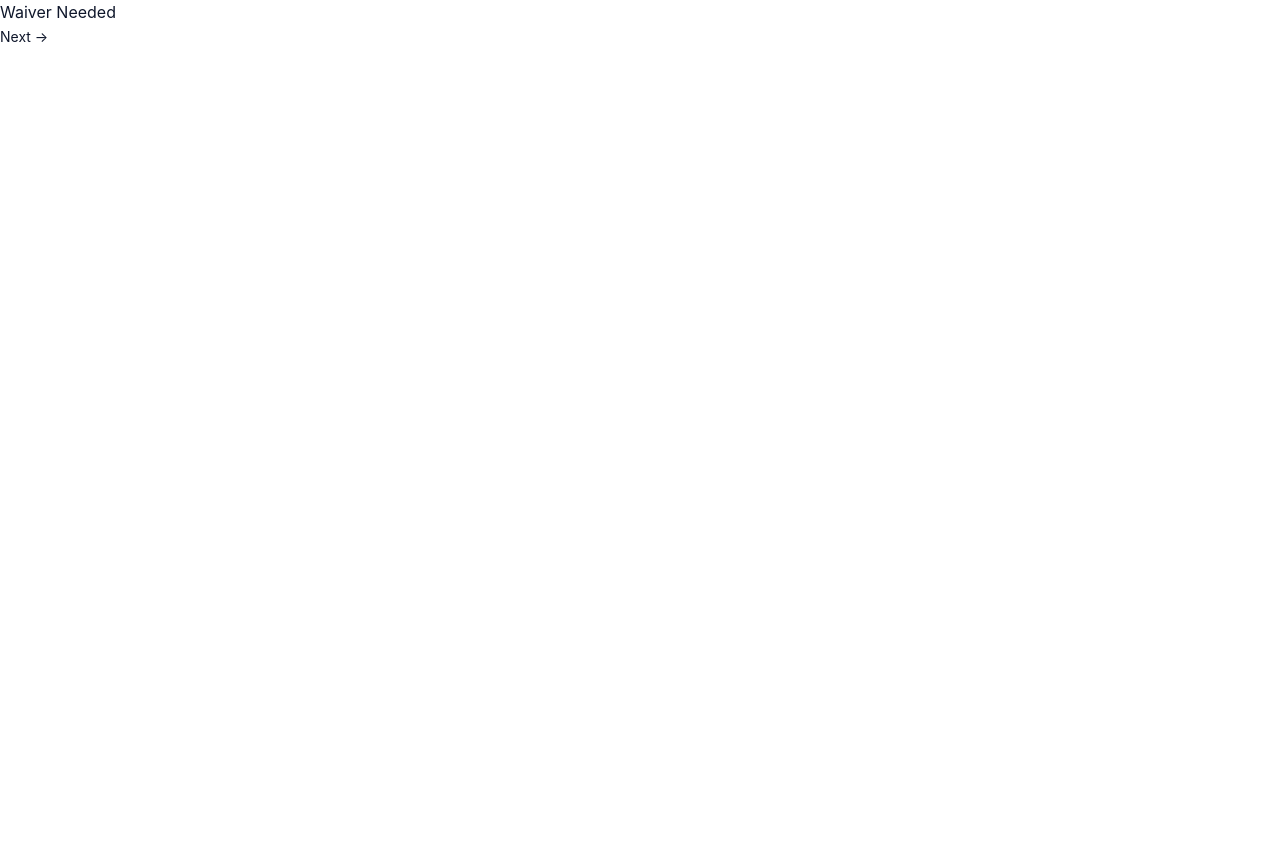
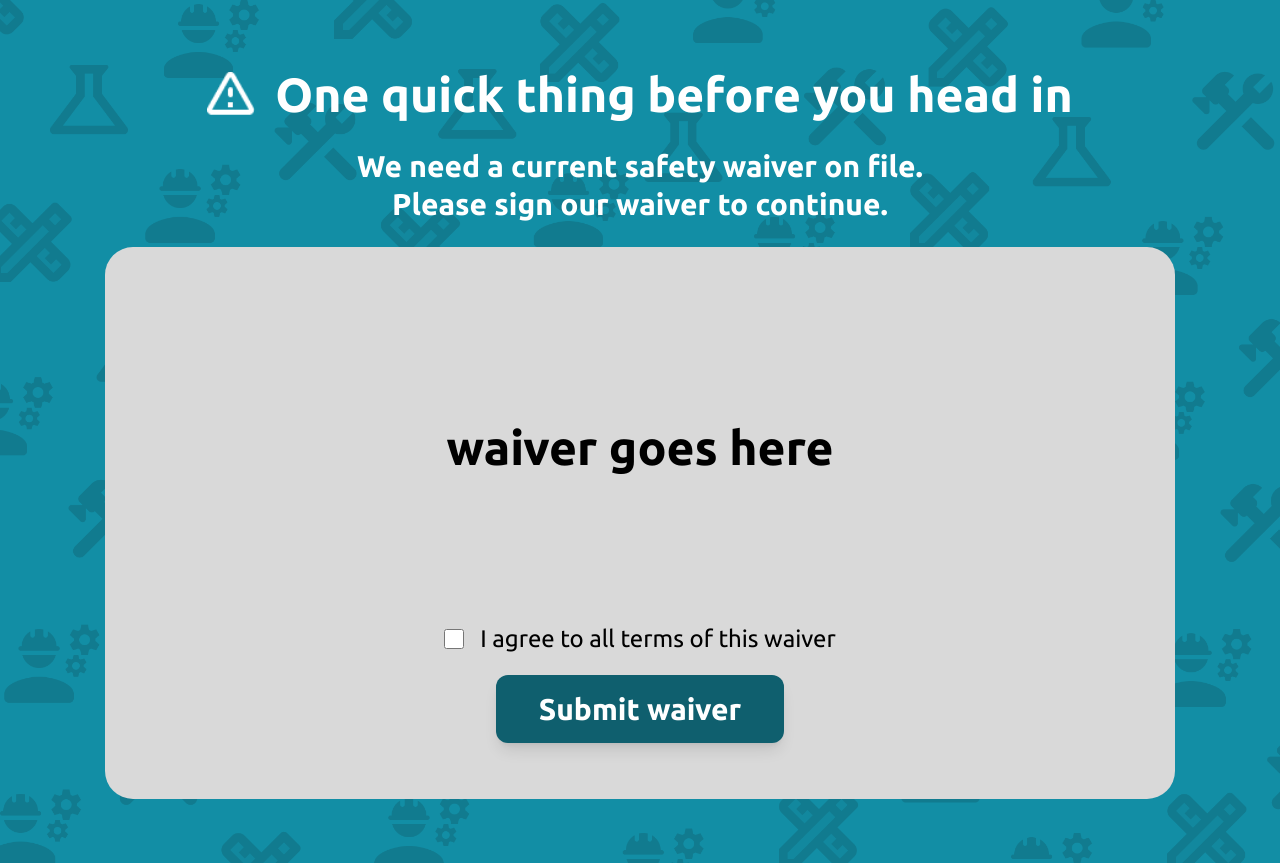
Before and after one commit to Hack4Impact-UMD/rockville-makerspace, a React (Vite) app in the folder packages/frontend/: page /waiver-needed in a window 1280 px wide. Before the commit the page ends 800 px from the top, so only its background shows below. Built offline with nearby package versions, Linux system fonts and the light colour scheme; no server answers.

Commit message:
Build waiver page and reusable waiver container

```diff
--- a/packages/frontend/index.html
+++ b/packages/frontend/index.html
@@ -4,6 +4,12 @@
     <meta charset="UTF-8" />
     <link rel="icon" type="image/svg+xml" href="/favicon.svg" />
     <meta name="viewport" content="width=device-width, initial-scale=1.0" />
+    <link rel="preconnect" href="https://fonts.googleapis.com" />
+    <link rel="preconnect" href="https://fonts.gstatic.com" crossorigin />
+    <link
+      href="https://fonts.googleapis.com/css2?family=Ubuntu:wght@400;500;700&display=swap"
+      rel="stylesheet"
+    />
     <title>Vite + tRPC + Firebase</title>
   </head>
   <body>
--- /dev/null
+++ b/packages/frontend/src/components/check-in/WaiverContainer.tsx
@@ -0,0 +1,49 @@
+import { useState } from "react";
+import type { ReactNode } from "react";
+
+interface WaiverContainerProps {
+  children?: ReactNode;
+}
+
+/** Holds the waiver content and consent controls. */
+export function WaiverContainer({ children }: WaiverContainerProps) {
+  const [agreed, setAgreed] = useState(false);
+
+  return (
+    <section
+      aria-label="Safety waiver"
+      className="mx-auto flex min-h-[510px] w-full max-w-[1070px] flex-col rounded-[28px] bg-[#D9D9D9] px-6 py-10 text-black sm:px-12 sm:py-14"
+    >
+      <div className="flex min-h-60 flex-1 items-center justify-center sm:min-h-72">
+        {children ?? (
+          // TODO: replace this placeholder with the actual waiver content.
+          <p className="text-center text-3xl font-bold sm:text-5xl">
+            waiver goes here
+          </p>
+        )}
+      </div>
+
+      <div className="mt-8 flex flex-col items-center gap-5">
+        <label className="flex cursor-pointer items-start gap-4 text-lg sm:items-center sm:text-2xl">
+          <input
+            type="checkbox"
+            checked={agreed}
+            onChange={(event) => setAgreed(event.target.checked)}
+            className="mt-1 size-5 shrink-0 cursor-pointer accent-[#0B7285] focus-visible:outline-2 focus-visible:outline-offset-4 focus-visible:outline-[#0B7285] sm:mt-0"
+          />
+          <span>I agree to all terms of this waiver</span>
+        </label>
+
+        {/* TODO (task 10): replace this temporary button with the standardized button. */}
+        {/* TODO: connect submission when the actual waiver integration is available. */}
+        <button
+          type="button"
+          disabled={!agreed}
+          className="min-h-16 w-full max-w-72 rounded-xl bg-[#0F5F6E] px-6 py-4 text-2xl font-bold text-white shadow-lg transition-colors enabled:cursor-pointer enabled:hover:bg-[#0B4C58] focus-visible:outline-2 focus-visible:outline-offset-4 focus-visible:outline-[#0B7285] disabled:cursor-not-allowed sm:text-3xl"
+        >
+          Submit waiver
+        </button>
+      </div>
+    </section>
+  );
+}
--- a/packages/frontend/src/routes/waiver-needed.tsx
+++ b/packages/frontend/src/routes/waiver-needed.tsx
@@ -1,5 +1,7 @@
 import { createFileRoute } from "@tanstack/react-router";
-import { NextArrow } from "@frontend/components/ui/NextArrow.tsx";
+import warningIcon from "@frontend/assets/icons/warning-icon.png";
+import backgroundImage from "@frontend/assets/images/backgrounds/background-image.png";
+import { WaiverContainer } from "@frontend/components/check-in/WaiverContainer.tsx";
 
 export const Route = createFileRoute("/waiver-needed")({
   staticData: { backTo: "/" },
@@ -8,11 +10,29 @@ export const Route = createFileRoute("/waiver-needed")({
 
 function WaiverNeeded() {
   return (
-    <>
-      <h1>Waiver Needed</h1>
-      {/* TODO: screen content */}
-      {/* TODO: replace with the screen's real action */}
-      <NextArrow to="/" />
-    </>
+    <main
+      className="font-ubuntu min-h-dvh bg-[#0B7285] bg-cover bg-center bg-no-repeat px-5 py-12 sm:px-10 sm:py-16"
+      style={{ backgroundImage: `url(${backgroundImage})` }}
+    >
+      <div className="mx-auto max-w-[1200px]">
+        <header className="mb-6 text-center text-white">
+          <h1 className="flex items-start justify-center gap-3 text-3xl leading-tight font-bold sm:items-center sm:gap-5 sm:text-5xl">
+            <img
+              src={warningIcon}
+              alt=""
+              aria-hidden="true"
+              className="mt-1 h-9 w-10 shrink-0 object-contain sm:mt-0 sm:h-11 sm:w-12"
+            />
+            <span>One quick thing before you head in</span>
+          </h1>
+          <p className="mt-6 text-xl leading-tight font-semibold sm:text-3xl">
+            We need a current safety waiver on file.
+            <br />
+            Please sign our waiver to continue.
+          </p>
+        </header>
+        <WaiverContainer />
+      </div>
+    </main>
   );
 }
--- a/packages/frontend/src/styles/tokens/typography.css
+++ b/packages/frontend/src/styles/tokens/typography.css
@@ -1,4 +1,4 @@
-/* Fonts: --font-display gives font-display. TODO: set the real fonts. */
+/* Font utilities available to individual screens and shared components. */
 @theme {
-  /* --font-display: "Inter", sans-serif; */
+  --font-ubuntu: "Ubuntu", sans-serif;
 }
```
Also changed, not shown: packages/frontend/src/assets/icons/warning-icon.png (added), packages/frontend/src/assets/images/backgrounds/background-image.png (added).
